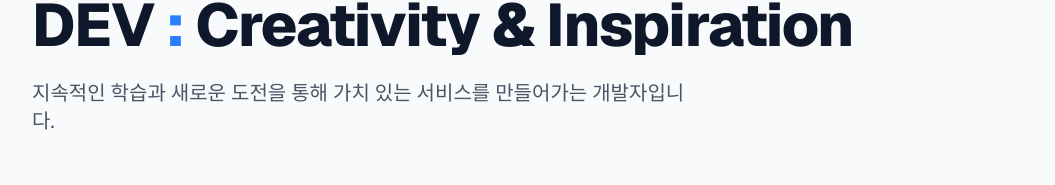
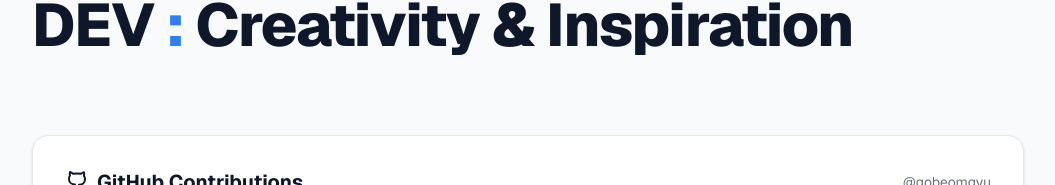
Before and after one commit to gobeomgyu/beomgg, a Next.js app: page / in a window 1280 px wide. Shown: the part 150-335 px from the top of the page, without its empty margins (112-1167 px from the left). Built offline with nearby package versions, Linux system fonts and the light colour scheme.

Commit message:
fix: 무한 로딩 버그 수정 및 프로젝트 업데이트

```diff
--- a/src/app/page.tsx
+++ b/src/app/page.tsx
@@ -31,9 +31,7 @@ export default function Home() {
           <h1 className="text-4xl md:text-5xl lg:text-6xl font-extrabold tracking-tight mb-6">
             DEV <span className="text-blue-500">:</span> Creativity & Inspiration
           </h1>
-          <p className="text-lg md:text-xl text-gray-600 dark:text-gray-400 max-w-2xl">
-            지속적인 학습과 새로운 도전을 통해 가치 있는 서비스를 만들어가는 개발자입니다.
-          </p>
+
         </section>
 
         {/* GitHub Contributions Section */}
```
